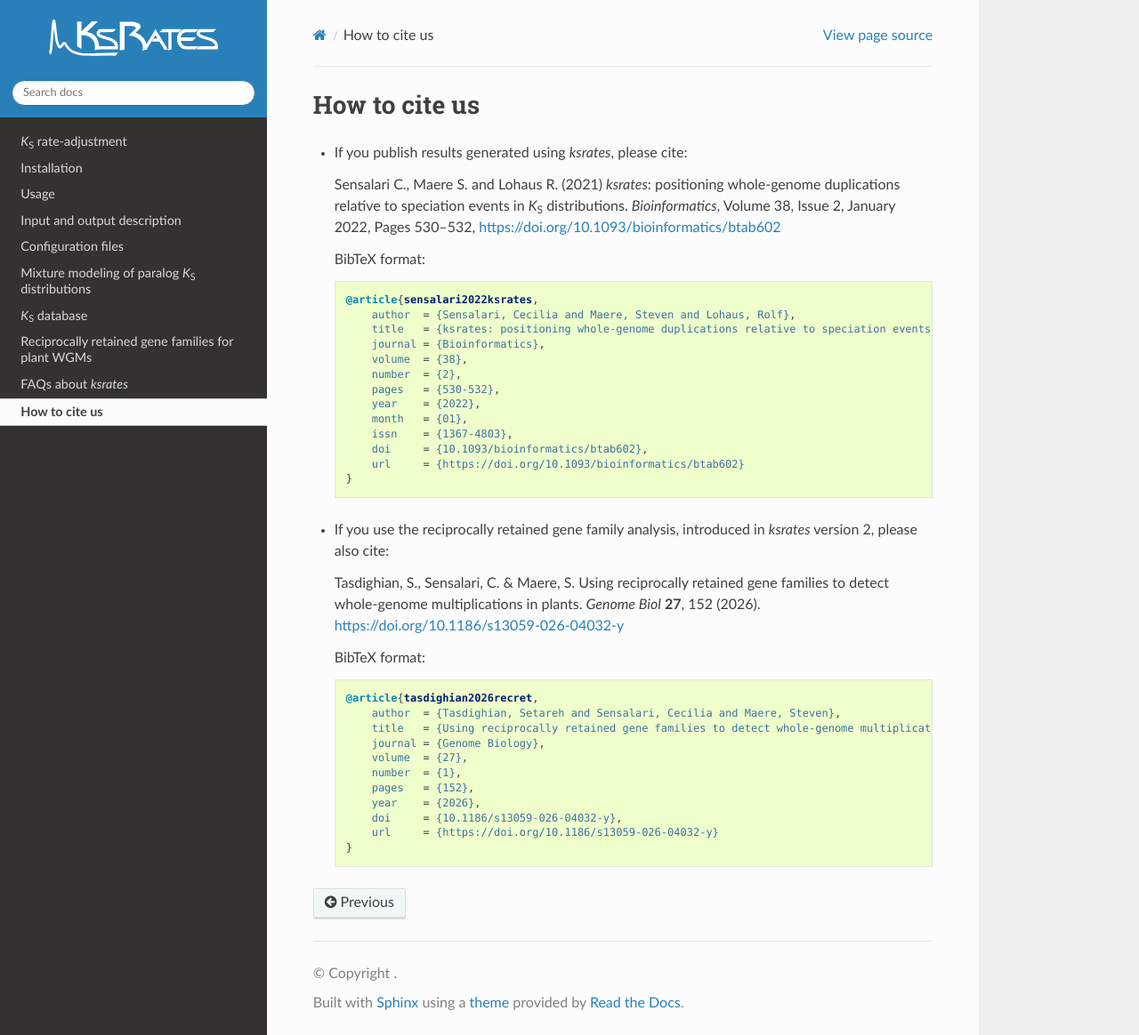
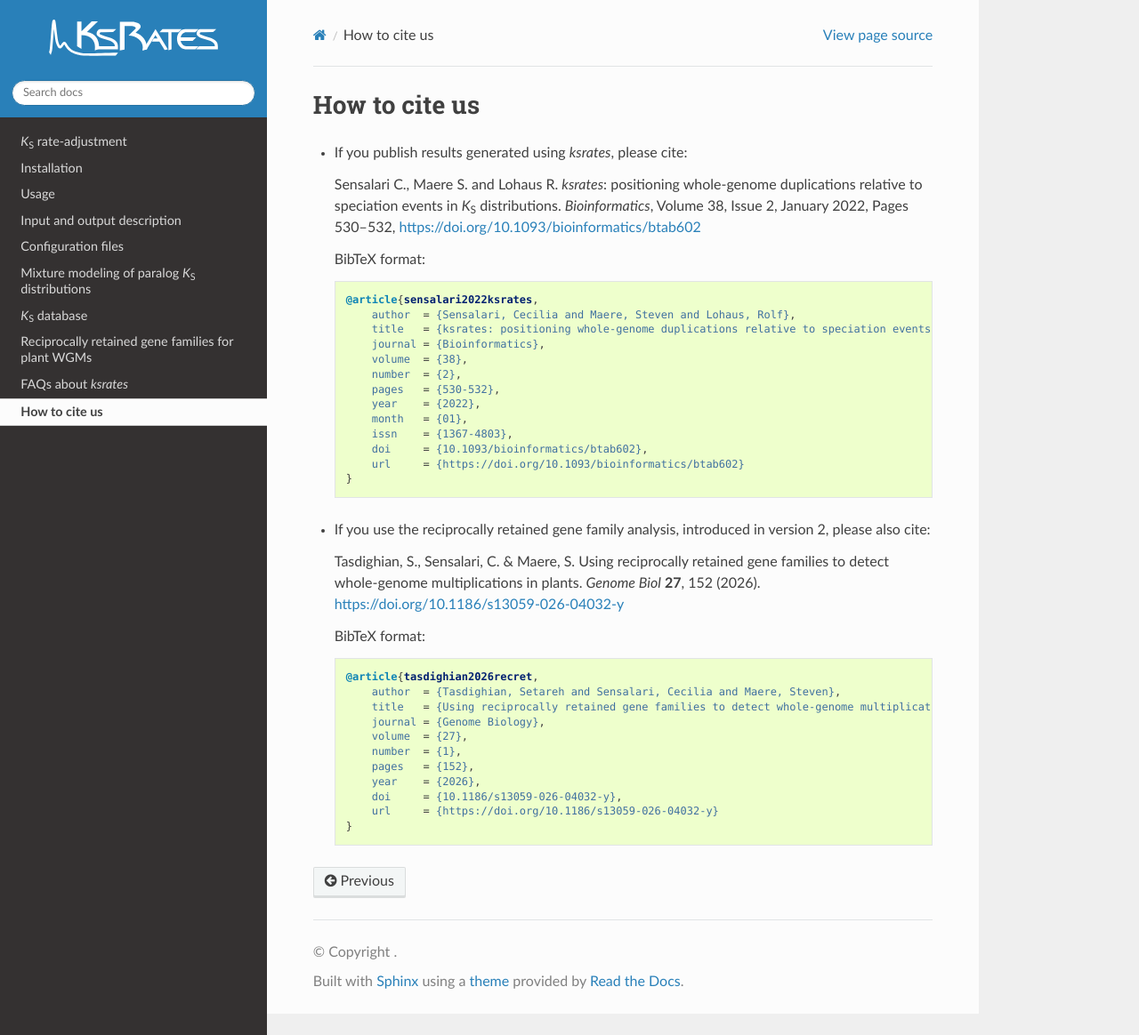
Before and after one commit to VIB-PSB/ksrates, a Sphinx documentation site: the page built from docs/citation_acknowledgement.rst, in a window 1280 px wide and 1164 px high. Shown: the whole window at 89% size. Built offline with Sphinx 7.4.7 and the Read the Docs theme 3.1.0, drawn with Linux system fonts in a browser that asks for light colours.

Commit message:
Rm wrong year in citation page, small edit

```diff
--- a/docs/citation_acknowledgement.rst
+++ b/docs/citation_acknowledgement.rst
@@ -3,7 +3,7 @@ How to cite us
 
 *   If you publish results generated using *ksrates*, please cite:
 
-    Sensalari C., Maere S. and Lohaus R. (2021) *ksrates*: positioning whole-genome duplications relative to speciation events in *K*:sub:`S` distributions. *Bioinformatics*, Volume 38, Issue 2, January 2022, Pages 530–532, `https://doi.org/10.1093/bioinformatics/btab602 <https://doi.org/10.1093/bioinformatics/btab602>`__
+    Sensalari C., Maere S. and Lohaus R. *ksrates*: positioning whole-genome duplications relative to speciation events in *K*:sub:`S` distributions. *Bioinformatics*, Volume 38, Issue 2, January 2022, Pages 530–532, `https://doi.org/10.1093/bioinformatics/btab602 <https://doi.org/10.1093/bioinformatics/btab602>`__
 
     BibTeX format:
 
@@ -24,7 +24,7 @@ How to cite us
         }
 
 
-*   If you use the reciprocally retained gene family analysis, introduced in *ksrates* version 2, please also cite:
+*   If you use the reciprocally retained gene family analysis, introduced in version 2, please also cite:
 
     Tasdighian, S., Sensalari, C. & Maere, S. Using reciprocally retained gene families to detect whole-genome multiplications in plants. *Genome Biol* **27**, 152 (2026). `https://doi.org/10.1186/s13059-026-04032-y <https://doi.org/10.1186/s13059-026-04032-y>`__
 
```
